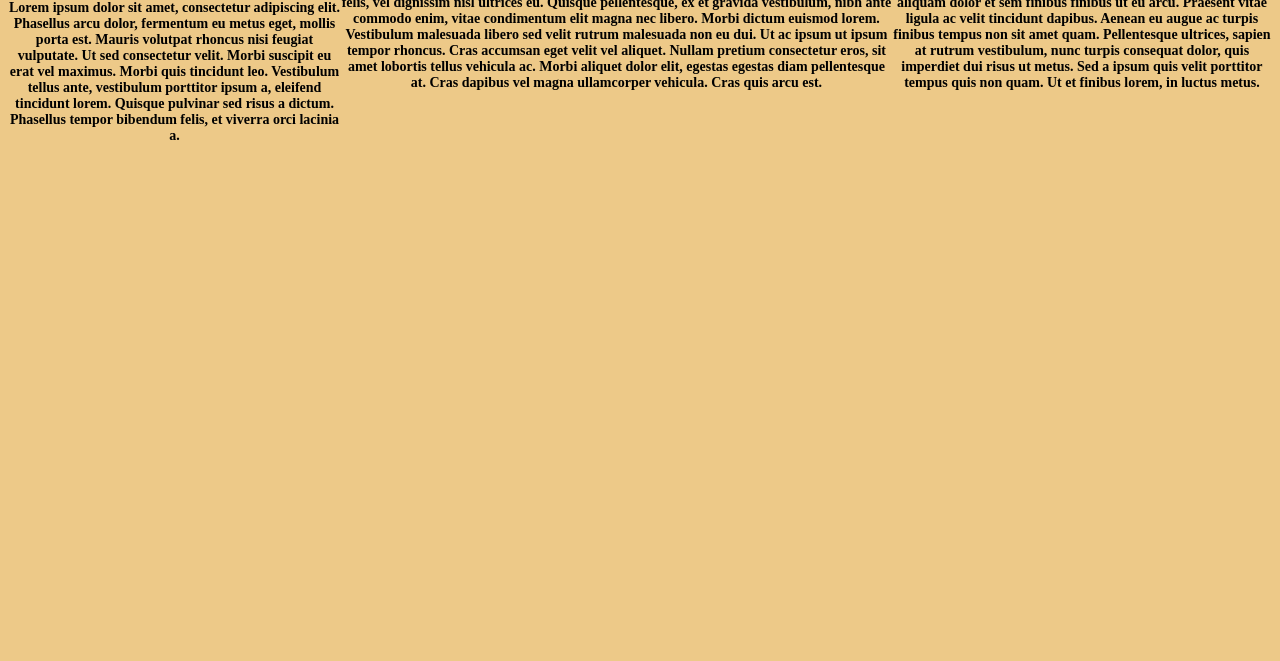
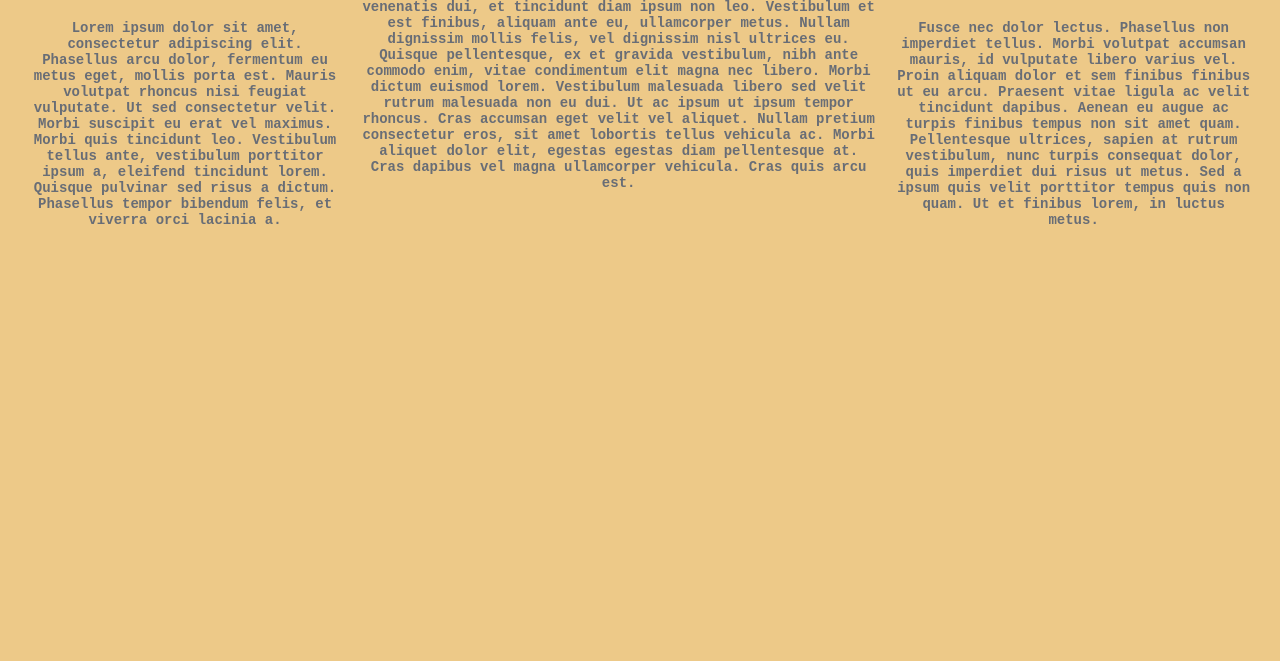
Before and after one commit to RenV123/responsiveness, a plain HTML site: page index.html in a window 1280 px wide. Shown: the part 139-800 px from the top of the page. Drawn offline with Linux system fonts and the light colour scheme.

Commit message:
improved font and text color

```diff
--- a/Css/style.css
+++ b/Css/style.css
@@ -1,7 +1,14 @@
+/* Default Styling */
 h1,
 p {
   text-align: center;
   align-content: center;
+  font-family: 'Courier New', Courier, monospace;
+  color: #686d76;
+}
+
+div {
+  padding: 10px;
 }
 
 .flex-container {
```
